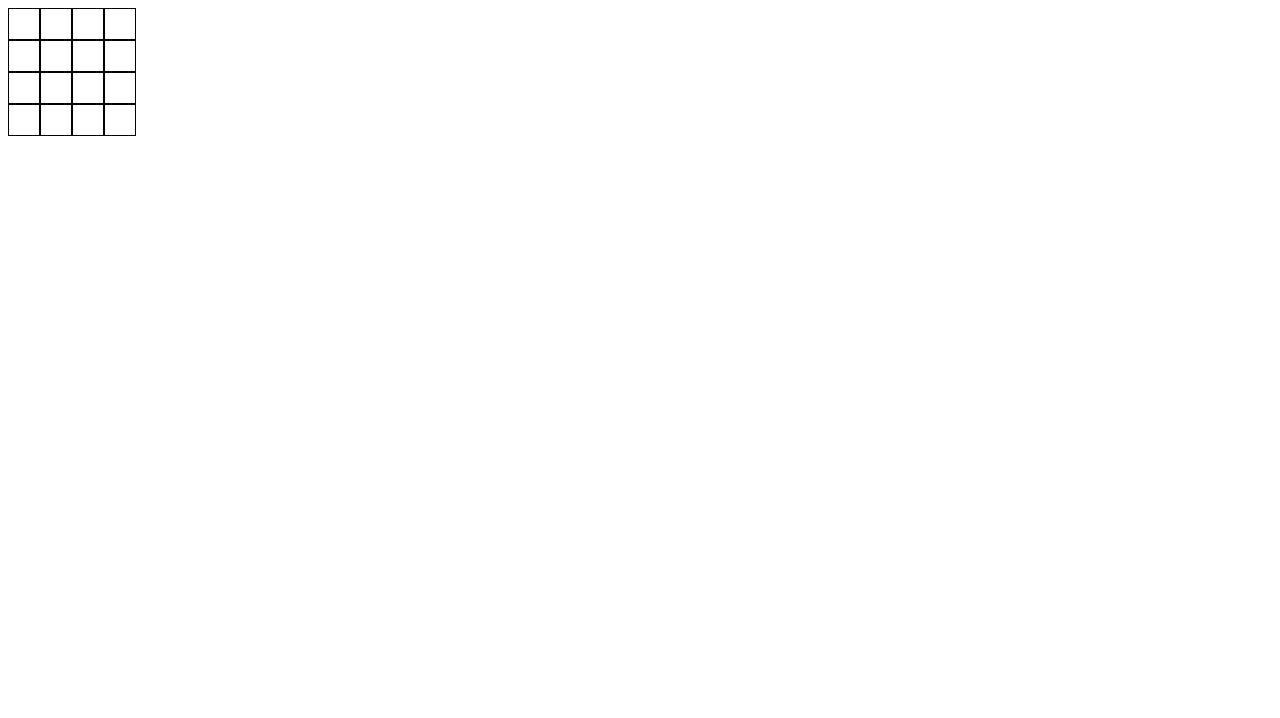
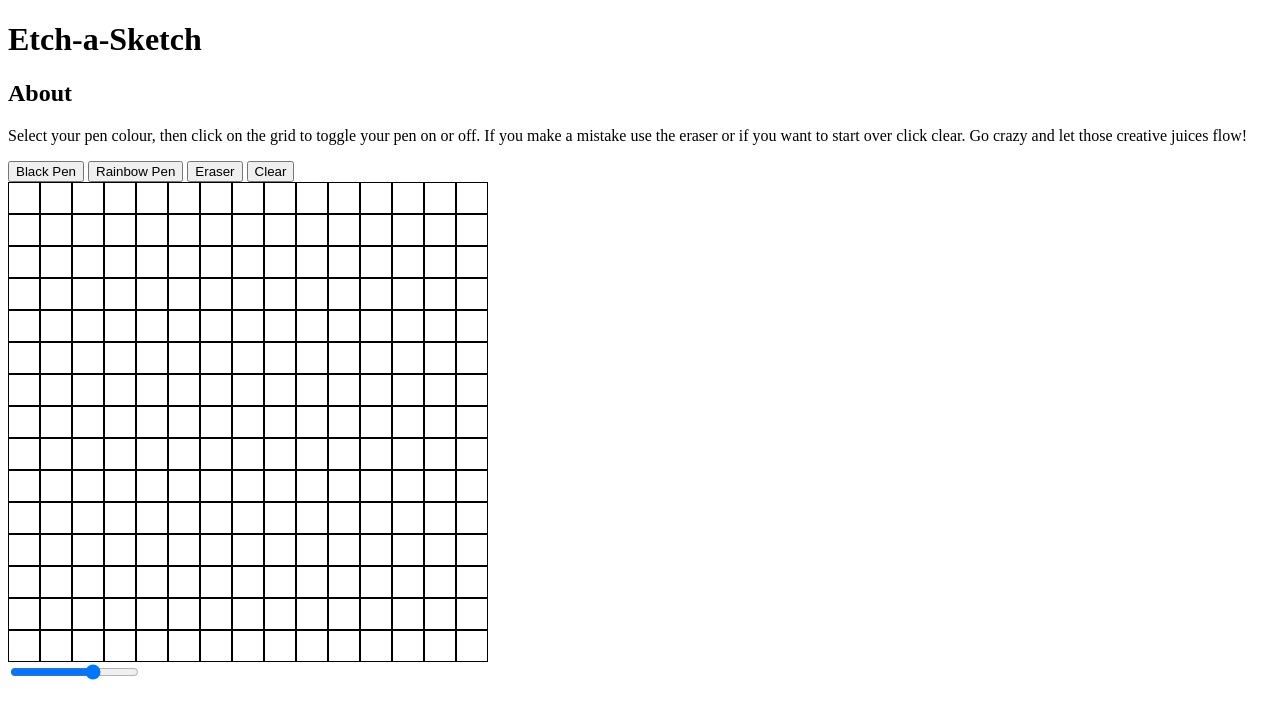
Before and after one commit to reubenfrith/odin-etch-a-sketch, a plain HTML site: page index.html in a window 1280 px wide. Drawn offline with Linux system fonts and the light colour scheme.

Commit message:
setup basic layout and made grid

```diff
--- a/code.js
+++ b/code.js
@@ -5,15 +5,12 @@ const container = document.querySelector('#container');
 const grid = document.createElement('div');
 grid.classList.add('grid');
 
-
-
-
-grid.setAttribute('style', 'display: grid; grid-template-columns: repeat(4, 32px);');
+grid.setAttribute('style', 'display: grid; grid-template-columns: repeat(15, 32px);');
 
 
 
 
-for(let i=0; i<16; i++) {
+for(let i=0; i<225; i++) {
     var box = document.createElement('div');
     box.classList.add('box');
     box.setAttribute('style', 'border: 1px solid black; width: 30px ; height: 30px ;');
--- a/index.html
+++ b/index.html
@@ -10,9 +10,32 @@
 </head>
 <body>
 
+    <h1>Etch-a-Sketch</h1>
+
+    <h2>About</h2>
+    <p>
+        Select your pen colour, then click on the grid to toggle your pen on or off. If you make a mistake use the eraser or if you want to start over click clear. Go crazy
+        and let those creative juices flow!
+    </p>
+
+    <div>
+        <button id="black-pen" class="pen">Black Pen</button>
+
+        <button id="rainbow-pen" class="pen">Rainbow Pen</button>
+
+        <button id="eraser" class="eraser">Eraser</button>
+
+        <button id="clear" class="clear">Clear</button>
+
+    </div>
+
     <div id="container">
-        <!-- Create Grid for drawing -->
+        <!-- Create Grid for drawing in code.js -->
     </div>
+
+
+    <input class="slider" type="range" min="5" step="1" max="20" value="15">
+
 
 </body>
 </html>
```
